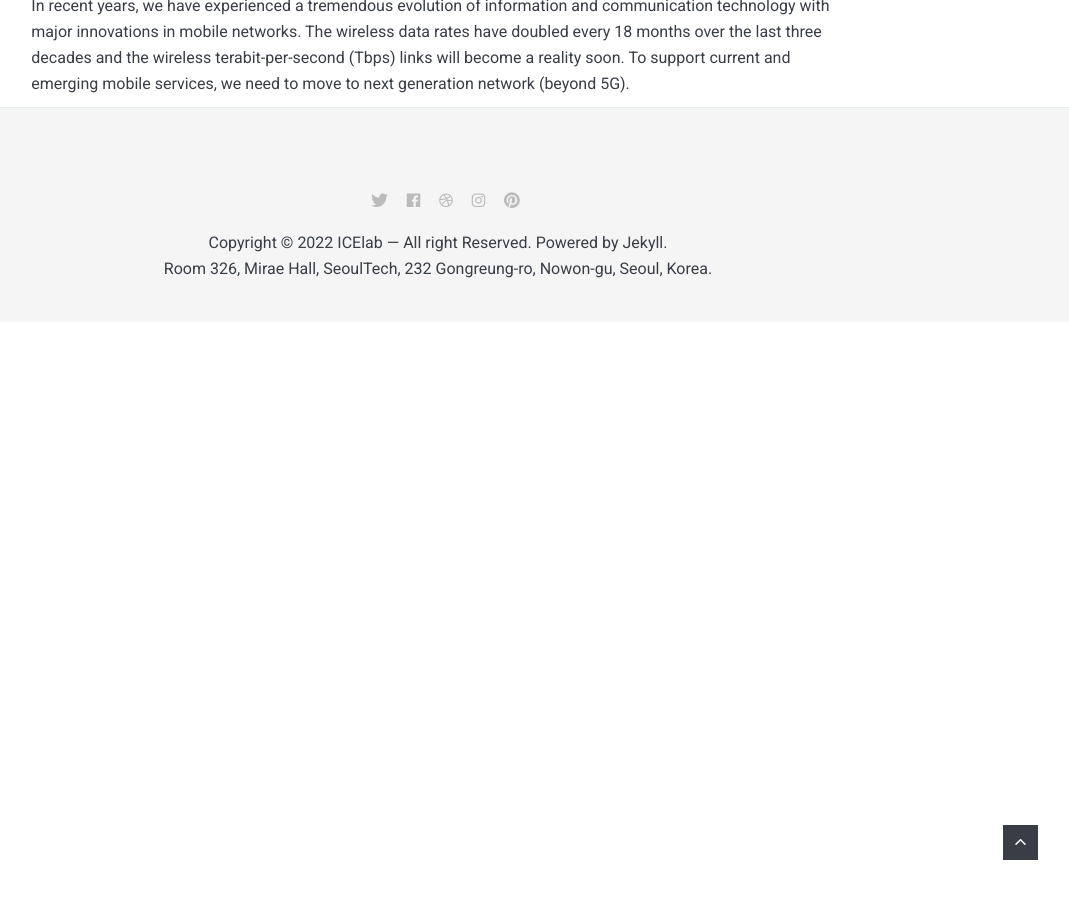
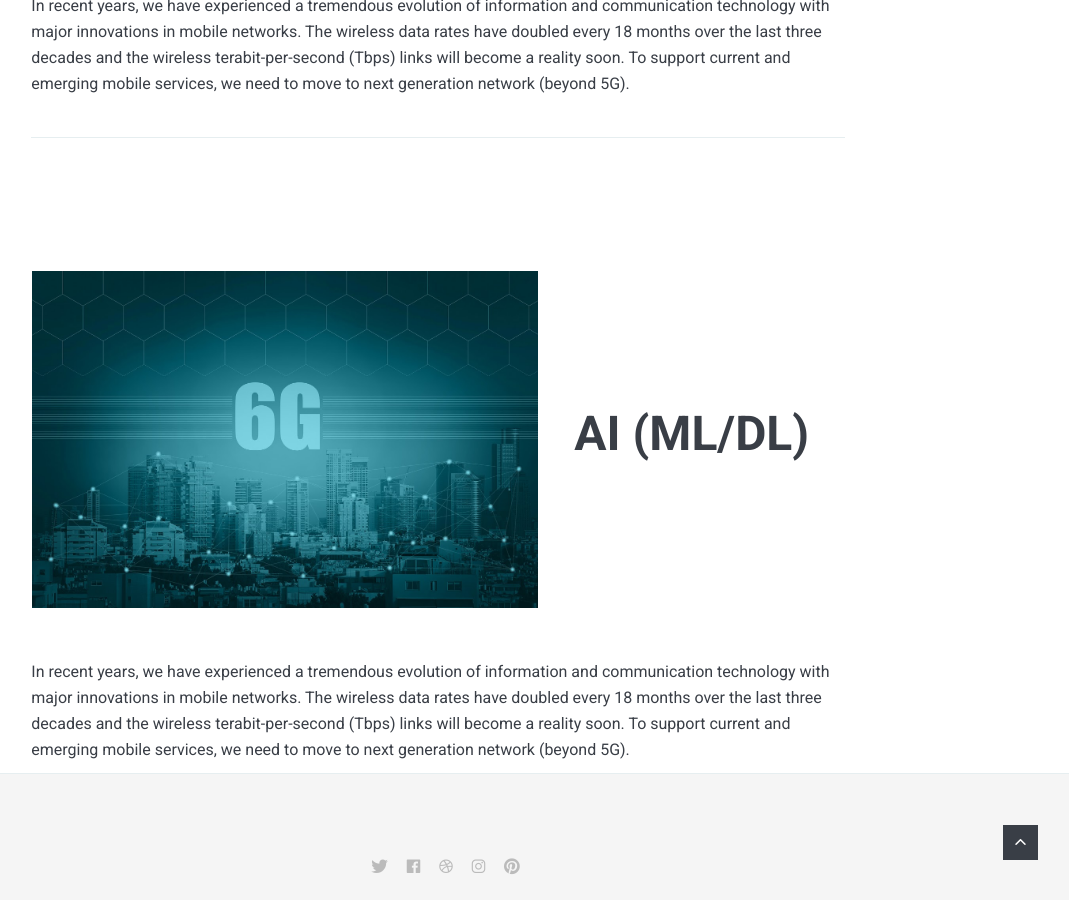
Before and after one commit to Icelab-2020/icelab-2020.github.io, a Jekyll site: the page built from _pages/00_research.md, in a window 1280 px wide and 900 px high, scrolled down 1913 px. Shown: the whole window, without its empty margins (202-1271 px from the left). Built offline with Jekyll 4.4.1, drawn with Linux system fonts in a browser that asks for light colours; nearby versions of some CDN libraries; before the commit the page ends 2235 px from its top, so only the background shows below that.

Commit message:
Update 00_research.md

```diff
--- a/_pages/00_research.md
+++ b/_pages/00_research.md
@@ -29,3 +29,12 @@ permalink: /00_research/
 
 
 <div class = "6g_">In recent years, we have experienced a tremendous evolution of information and communication technology with major innovations in mobile networks. The wireless data rates have doubled every 18 months over the last three decades and the wireless terabit-per-second (Tbps) links will become a reality soon. To support current and emerging mobile services, we need to move to next generation network (beyond 5G).</div>
+
+***
+
+|    |   <img width=500/>   |
+|:---|:---:|
+| ![6g]({{site.baseurl}}/images/6g.jpg){: width="100%" height="100%"} | <b><span style="font-size:300%">AI (ML/DL)</span></b>  |
+
+
+<div class = "6g_">In recent years, we have experienced a tremendous evolution of information and communication technology with major innovations in mobile networks. The wireless data rates have doubled every 18 months over the last three decades and the wireless terabit-per-second (Tbps) links will become a reality soon. To support current and emerging mobile services, we need to move to next generation network (beyond 5G).</div>
```
